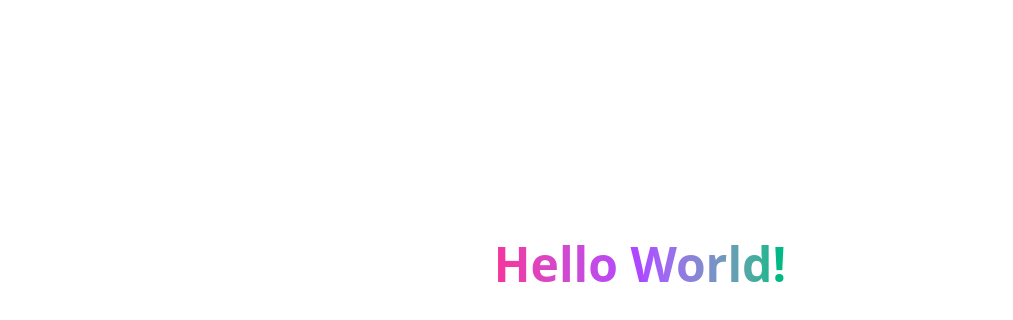
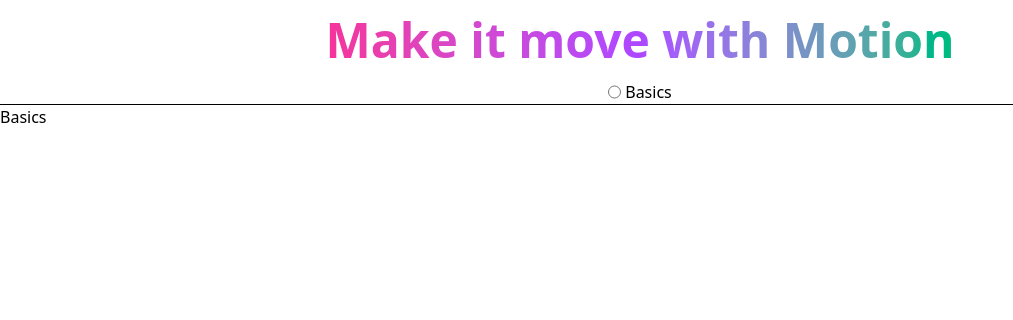
Before and after one commit to ChamilFonseka/framer-motion-playground, a React (Vite) app: page / in a window 1280 px wide. Shown: the top 320 px of the page, without its empty margins (0-1013 px from the left). Built offline with nearby package versions, Linux system fonts and the light colour scheme.

Commit message:
setup the  layout

```diff
--- a/src/App.tsx
+++ b/src/App.tsx
@@ -1,10 +1,21 @@
+import { useState } from "react";
+import Main from "./components/Main";
+import Basics from "./components/Basics";
+
 function App() {
+  const [componentName, setComponentName] = useState('Basics');
+  const [componentList] = useState([
+    Basics.name,
+  ]);
+
   return (
-    <>
-      <h1 className="text-5xl font-extrabold bg-gradient-to-r from-pink-500 to-emerald-500 via-purple-500 bg-clip-text text-transparent w-fit mx-auto mt-[30vh]">
-        Hello World!
-      </h1>
-    </>
+    <main className="container mx-auto">
+      <Main setComponentName={setComponentName} componentList={componentList} />
+      <hr />
+      {componentName === 'Basics' && (
+        <Basics />
+      )}
+    </main>
   );
 }
 
--- /dev/null
+++ b/src/components/Basics.tsx
@@ -0,0 +1,6 @@
+function Basics() {
+  return (
+    <div>Basics</div>
+  )
+}
+export default Basics
--- /dev/null
+++ b/src/components/Main.tsx
@@ -0,0 +1,23 @@
+interface ChildProps {
+    componentList: string[];
+    setComponentName: (name: string) => void;
+}
+
+function Main({ setComponentName, componentList }: ChildProps) {
+    return (
+        <section>
+            <h1 className="text-5xl font-extrabold bg-gradient-to-r from-pink-500 to-emerald-500 via-purple-500 bg-clip-text text-transparent w-fit mx-auto my-4">
+                Make it move with Motion
+            </h1>
+            <div className="flex gap-4 mx-auto w-fit">
+                {componentList.map((component, i) => (
+                    <div className="flex gap-1" key={i}>
+                        <input key={`input-${i}`} type="radio" id={component} name="components" value={component} onChange={(e) => setComponentName(e.target.value)} />
+                        <label key={`label-${i}`} htmlFor={component}>{component}</label>
+                    </div>
+                ))}
+            </div>
+        </section>
+    );
+}
+export default Main;
```
